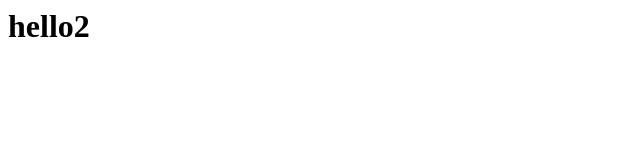
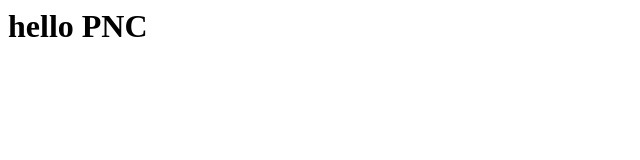
Before and after one commit to henthaly/Monday_VC1, a plain HTML site: page index.html in a window 1280 px wide. Shown: the whole page, without its empty margins (0-640 px from the left). Drawn offline with Linux system fonts and the light colour scheme.

Commit message:
fixed the file

```diff
--- a/index.html
+++ b/index.html
@@ -1 +1 @@
-<h1>hello2</h1>
+<h1>hello PNC</h1>
```
